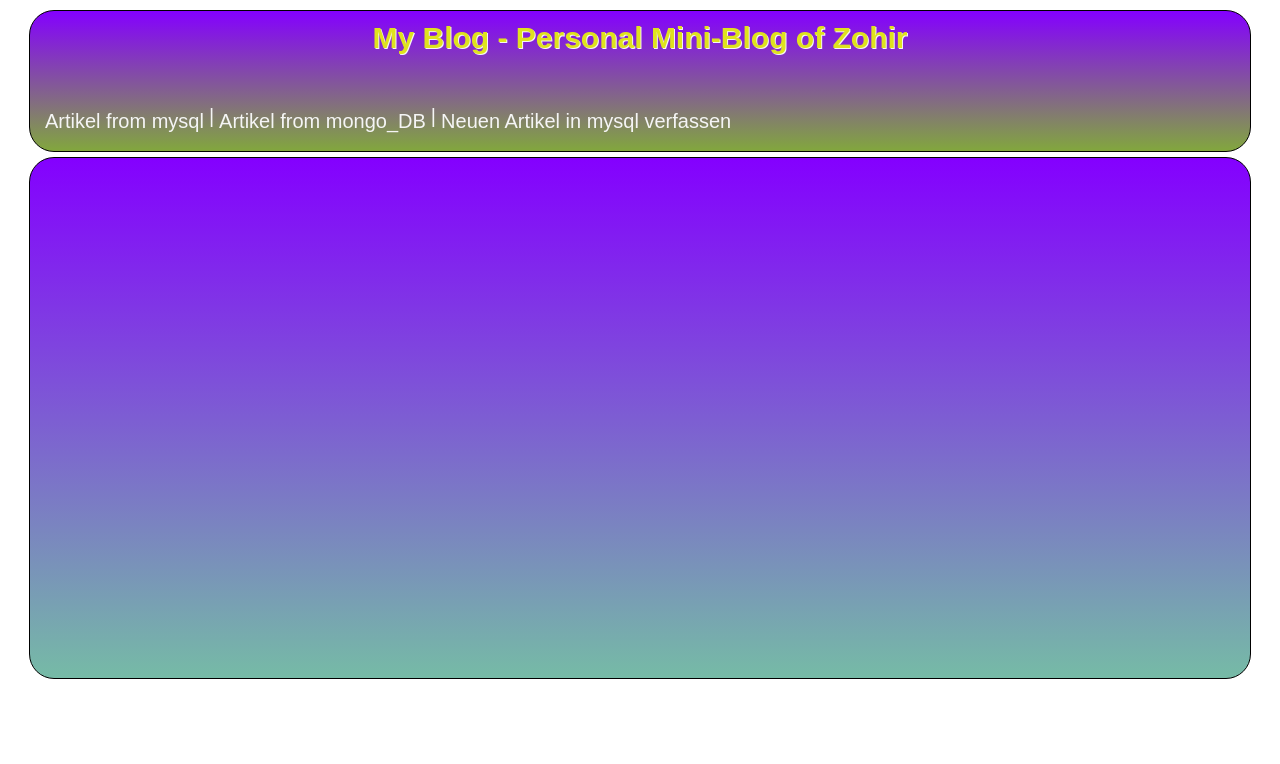
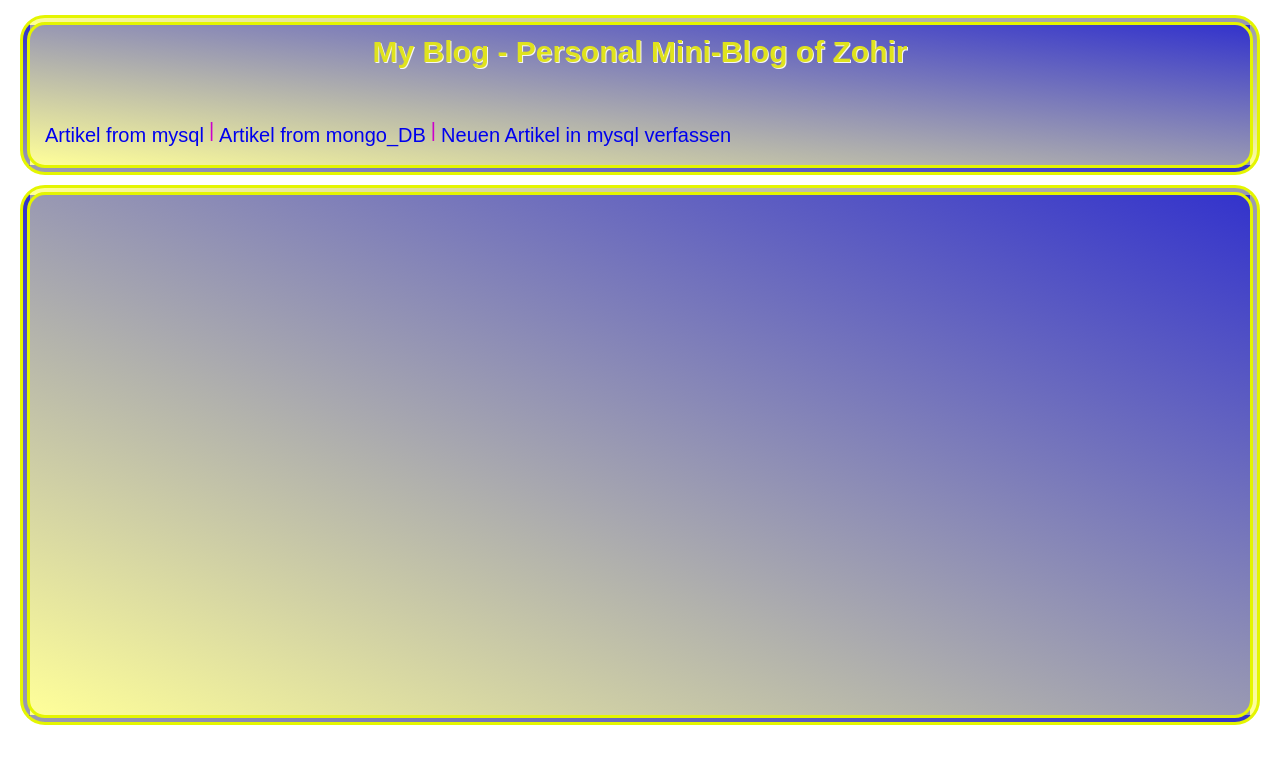
Before and after one commit to Alhammoud/mongoDb_22_1frontend_2backend_mysql_mongoDB, a website: page public/index.html in a window 1280 px wide. Drawn offline with Linux system fonts and the light colour scheme.

Commit message:
ausgewählte Farben von Gharam

```diff
--- a/public/style.css
+++ b/public/style.css
@@ -2,16 +2,22 @@
     padding: 0;
     margin: 0;
     font-family: Arial, Helvetica, sans-serif;
+    background-color:
 }
 
 .header {
     height: 120px;
     width: 1200px;
-    margin: 10px auto 5px auto;
-    border: 1px solid black;
+    margin: 15px auto 10px auto;
+    border: 10px solid rgb(228, 245, 0);
+    border-block-end-style: double;
+    /* border-style: outset; */
+    border-style: double ;
     border-radius: 25px;
-    background-image: linear-gradient(rgb(132, 0, 255), rgb(130, 167, 61));
-    color: whitesmoke;
+   /*  background-image: linear-gradient(rgb(132, 0, 255), rgb(130, 167, 61)); */
+    /* background-color: #3333cc; */
+    background: linear-gradient(to top right, #ffff99 0%, #3333cc 100%);
+    color: #cc00cc;
     font-size: 20px;
     padding: 10px;
 }
@@ -38,7 +44,7 @@
 
 .navlinks {
     text-decoration: unset;
-    color: whitesmoke;
+    /* color: whitesmoke; */
     display: inline-block;
     padding: 5px;
 }
@@ -46,9 +52,13 @@
 .container {
     width: 1200px;
     margin: 0 auto;
-    border: 1px solid black;
+    border: 10px solid rgb(228, 245, 0);
+    border-block-end-style: double;
+    /* border-style: outset; */
+    border-style: double ;
     border-radius: 25px;
-    background-image: linear-gradient(rgb(132, 0, 255), rgb(118, 187, 166));
+    /* background-image: linear-gradient(rgb(0, 153, 255), rgb(246, 250, 23)); */
+    background: linear-gradient(to top right, #ffff99 0%, #3333cc 100%);
     color: whitesmoke;
     font-size: 25px;
     padding: 10px;
@@ -101,8 +111,10 @@
     margin: 10px;
     padding: 10px;
     border-radius: 25px;
-    background-image: linear-gradient(rgb(219, 24, 144), rgb(226, 152, 68));
+    background: linear-gradient(to bottom, #ffffff 0%, #666699 100%);
     /* margin: 0 auto; */
+    color: black;
+
 }
 .post h4{
     text-align: center;
```
